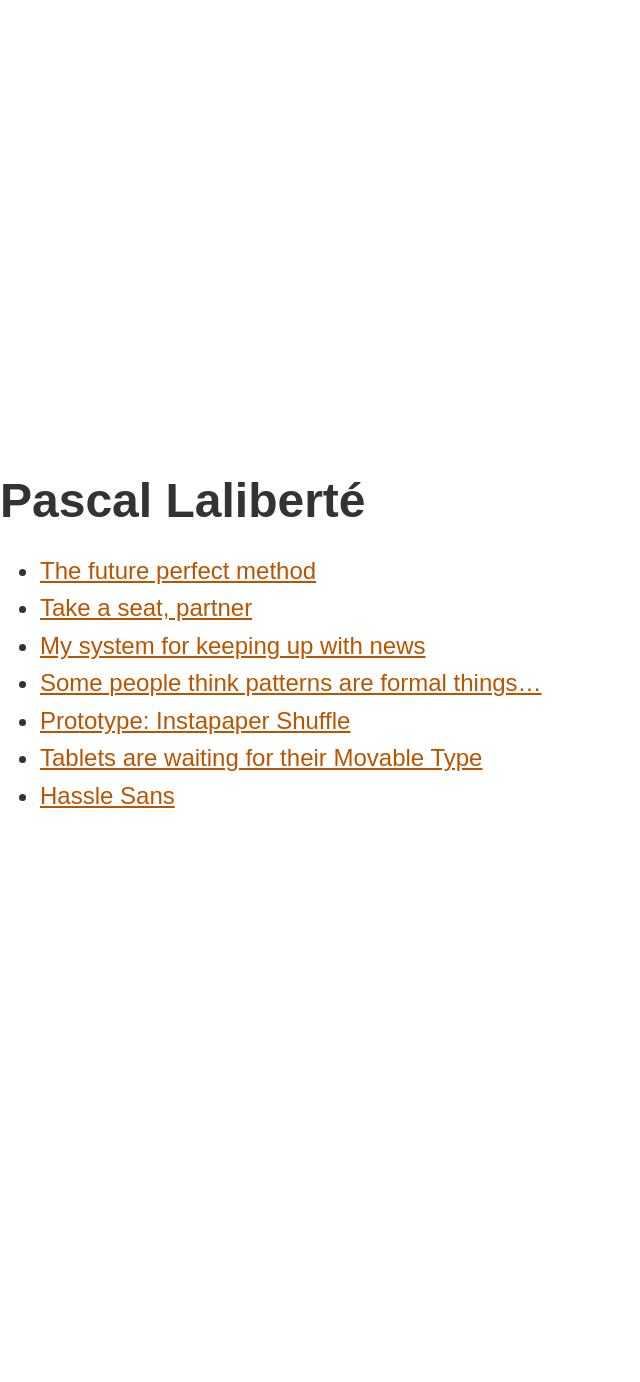
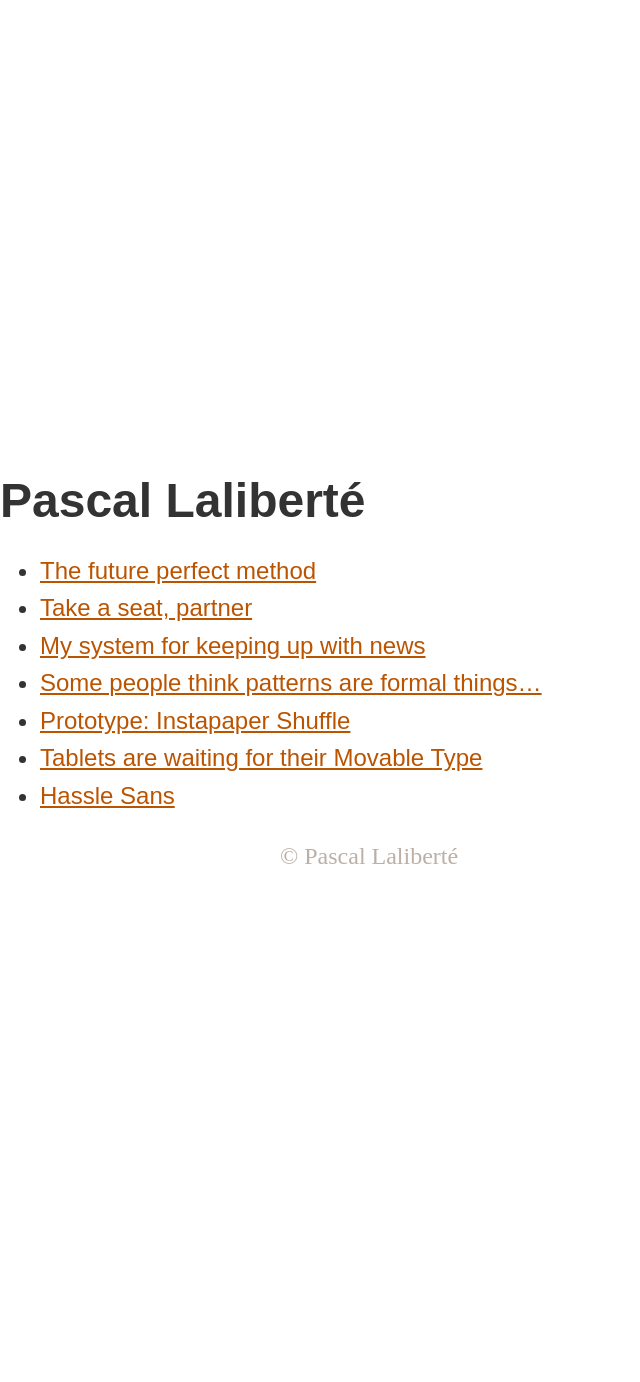
Before and after one commit to pascallaliberte/by.pascallaliberte.me, a Jekyll site: the page built from index.html, in a window 1280 px wide. Shown: the whole page, without its empty margins (0-640 px from the left). Built offline with Jekyll 4.4.1, drawn with Linux system fonts in a browser that asks for light colours; nearby versions of some CDN libraries.

Commit message:
Added a copyright statement

```diff
--- a/_layouts/default.html
+++ b/_layouts/default.html
@@ -24,6 +24,10 @@
 
           {{ content }}
 
+          <div class="copyright">
+            &copy; Pascal Laliberté
+          </div>
+
         </div>
 
         <script src="/a/bower_components/jquery/jquery.min.js"></script>
--- a/a/css/screen.css
+++ b/a/css/screen.css
@@ -408,37 +408,49 @@ div.intro {
   color: #bcafa5;
 }
 
+/* line 34, ../sass/_base.sass */
+.copyright {
+  font-family: adelle, serif;
+  color: #bcafa5;
+}
+
 /* line 1, ../sass/_states.sass */
 .is-hidden {
   display: none;
 }
 
 /* line 5, ../sass/layouts/post.sass */
-.post, .intro, .about-details {
+.post, .intro, .about-details, .copyright {
   max-width: 30em;
   margin: 0 auto;
   padding: 0 1em;
 }
 
+/* line 10, ../sass/layouts/post.sass */
+.copyright {
+  padding-bottom: 20px;
+  padding-bottom: 2rem;
+}
+
 @media (min-width: 880px) {
-  /* line 11, ../sass/layouts/post.sass */
+  /* line 14, ../sass/layouts/post.sass */
   html {
     font-size: 75%;
   }
 }
 @media (min-width: 1100px) {
-  /* line 15, ../sass/layouts/post.sass */
+  /* line 18, ../sass/layouts/post.sass */
   html {
     font-size: 93.75%;
   }
 }
-/* line 17, ../sass/layouts/post.sass */
+/* line 20, ../sass/layouts/post.sass */
 .js {
   padding-top: 300px;
   padding-top: 30rem;
 }
 
-/* line 20, ../sass/layouts/post.sass */
+/* line 23, ../sass/layouts/post.sass */
 .post-title {
   font-size: 43px;
   font-size: 4.3rem;
@@ -454,7 +466,7 @@ div.intro {
   color: #bb5400;
 }
 @media (min-width: 512px) and (min-height: 25em) {
-  /* line 20, ../sass/layouts/post.sass */
+  /* line 23, ../sass/layouts/post.sass */
   .post-title {
     font-size: 66px;
     font-size: 6.6rem;
@@ -465,13 +477,13 @@ div.intro {
   }
 }
 
-/* line 34, ../sass/layouts/post.sass */
+/* line 37, ../sass/layouts/post.sass */
 .is-top.is-not-touch .post {
   filter: blur(6px);
   -webkit-filter: blur(6px);
 }
 
-/* line 38, ../sass/layouts/post.sass */
+/* line 41, ../sass/layouts/post.sass */
 .post h2 {
   font-size: 22px;
   font-size: 2.2rem;
@@ -487,7 +499,7 @@ div.intro {
   font-style: normal;
 }
 
-/* line 48, ../sass/layouts/post.sass */
+/* line 51, ../sass/layouts/post.sass */
 .post p {
   text-indent: 0em;
   margin-top: 0;
@@ -498,7 +510,7 @@ div.intro {
   font-style: normal;
 }
 
-/* line 56, ../sass/layouts/post.sass */
+/* line 59, ../sass/layouts/post.sass */
 .post-details > p:first-of-type {
   text-indent: 0;
   font-size: 20px;
@@ -512,7 +524,7 @@ div.intro {
   font-style: normal;
 }
 @media (min-width: 512px) and (min-height: 25em) {
-  /* line 56, ../sass/layouts/post.sass */
+  /* line 59, ../sass/layouts/post.sass */
   .post-details > p:first-of-type {
     line-height: 36px;
     line-height: 3.6rem;
@@ -521,7 +533,7 @@ div.intro {
   }
 }
 
-/* line 68, ../sass/layouts/post.sass */
+/* line 71, ../sass/layouts/post.sass */
 .post blockquote {
   margin-bottom: 25px;
   margin-bottom: 2.5rem;
@@ -538,7 +550,7 @@ div.intro {
   font-style: italic;
 }
 
-/* line 78, ../sass/layouts/post.sass */
+/* line 81, ../sass/layouts/post.sass */
 .post blockquote p {
   font-size: 1em;
   font-family: inherit;
@@ -546,56 +558,56 @@ div.intro {
   font-style: inherit;
 }
 
-/* line 84, ../sass/layouts/post.sass */
+/* line 87, ../sass/layouts/post.sass */
 .post p.meta {
   font-family: adelle, serif;
   color: #bcafa5;
 }
 
-/* line 88, ../sass/layouts/post.sass */
+/* line 91, ../sass/layouts/post.sass */
 .post img {
   max-width: 100%;
   display: block;
   margin: 0 auto;
 }
 
-/* line 93, ../sass/layouts/post.sass */
+/* line 96, ../sass/layouts/post.sass */
 .post-quote {
   margin-top: 70px;
   margin-top: 7rem;
 }
 
-/* line 96, ../sass/layouts/post.sass */
+/* line 99, ../sass/layouts/post.sass */
 .post-quote blockquote {
   margin-left: 0;
   margin-right: 0;
 }
 
-/* line 100, ../sass/layouts/post.sass */
+/* line 103, ../sass/layouts/post.sass */
 .post-quote-source p {
   margin: 0;
   color: #bcafa5;
 }
 
-/* line 104, ../sass/layouts/post.sass */
+/* line 107, ../sass/layouts/post.sass */
 .post-quote .meta {
   margin-top: 16px;
   margin-top: 1.6rem;
 }
 
-/* line 107, ../sass/layouts/post.sass */
+/* line 110, ../sass/layouts/post.sass */
 .post-meta-separator {
   padding: 0 5px;
   padding: 0 0.5rem;
 }
 
-/* line 110, ../sass/layouts/post.sass */
+/* line 113, ../sass/layouts/post.sass */
 .post-permalink {
   color: #bcafa5;
   text-decoration: none;
 }
 
-/* line 114, ../sass/layouts/post.sass */
+/* line 117, ../sass/layouts/post.sass */
 .post-permalink-icon {
   font-size: 14px;
   font-size: 1.4rem;
@@ -603,12 +615,12 @@ div.intro {
   padding-left: 0.5rem;
 }
 
-/* line 118, ../sass/layouts/post.sass */
+/* line 121, ../sass/layouts/post.sass */
 .post-permalink:hover {
   color: #bb5400;
 }
 
-/* line 121, ../sass/layouts/post.sass */
+/* line 124, ../sass/layouts/post.sass */
 .post-link-title {
   font-size: 28px;
   font-size: 2.8rem;
@@ -616,7 +628,7 @@ div.intro {
   line-height: 3.2rem;
 }
 
-/* line 125, ../sass/layouts/post.sass */
+/* line 128, ../sass/layouts/post.sass */
 .post-link-icon {
   font-size: 16px;
   font-size: 1.6rem;
--- a/a/sass/_base.sass
+++ b/a/sass/_base.sass
@@ -30,3 +30,7 @@ div.intro
   font-family: adelle, serif
   +rem(padding-top, 20px)
   color: #BCAFA5
+
+.copyright
+  font-family: adelle, serif
+  color: #BCAFA5
--- a/a/sass/layouts/post.sass
+++ b/a/sass/layouts/post.sass
@@ -2,10 +2,13 @@
 @import "mixins"
 @import "breakpoint"
 
-.post, .intro, .about-details
+.post, .intro, .about-details, .copyright
   max-width: 30em
   margin: 0 auto
   padding: 0 1em
+
+.copyright
+  +rem(padding-bottom, 20px)
 
 +breakpoint($medium-wide-width)
   html
```
Also changed, not shown: a/css/layouts/post.css (+31 -25 lines).
